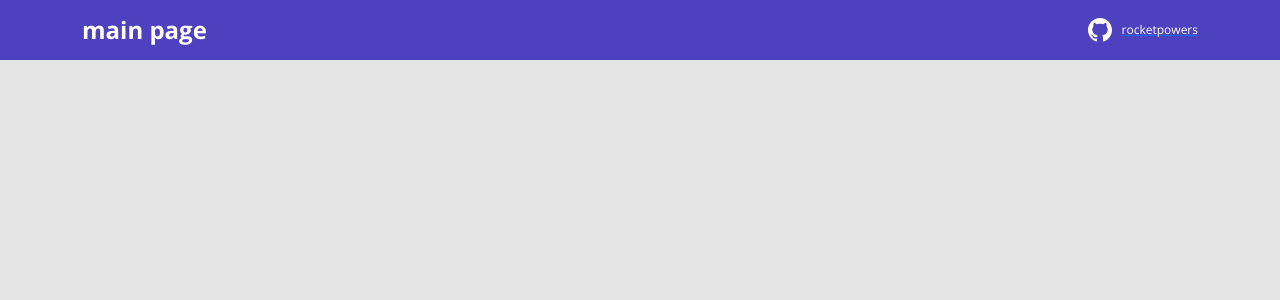
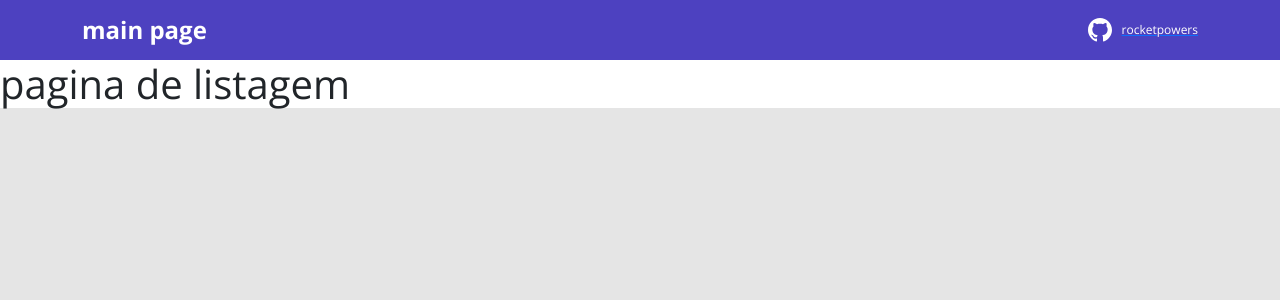
Before and after one commit to rocketpowers/dsMoovie, a React (Create React App) app in the folder frontend/: page / in a window 1280 px wide. Shown: the top 300 px of the page. Built offline with nearby package versions, Linux system fonts and the light colour scheme.

Commit message:
routers created

```diff
--- a/frontend/package.json
+++ b/frontend/package.json
@@ -10,9 +10,11 @@
     "@types/node": "^16.7.13",
     "@types/react": "^17.0.20",
     "@types/react-dom": "^17.0.9",
+    "@types/react-router-dom": "5.3.2",
     "bootstrap": "5.1.3",
     "react": "^17.0.2",
     "react-dom": "^17.0.2",
+    "react-router-dom": "6.2.1",
     "react-scripts": "5.0.0",
     "typescript": "^4.4.2",
     "web-vitals": "^2.1.0"
--- a/frontend/src/App.tsx
+++ b/frontend/src/App.tsx
@@ -1,13 +1,24 @@
-import Navbar from "./components/Navbar";
+import {
+    BrowserRouter,
+    Routes,
+    Route
+  } from "react-router-dom";
+  import Listing from 'pages/Listing';
+  import Form from 'pages/Form';
+  import Navbar from "components/Navbar";
 
+  function App() {
+    return (
+      <BrowserRouter>
+        <Navbar />
+        <Routes>
+          <Route path="/" element={<Listing />} />
+          <Route path="/form">
+            <Route path=":movieId" element={<Form />} />
+          </Route>
+        </Routes>
+      </BrowserRouter>
+    );
+  }
 
-
-function App() {
-return (
-
-<Navbar/>
-);
-
-}
-
-export default App;
+  export default App;
--- /dev/null
+++ b/frontend/src/pages/Form/index.tsx
@@ -0,0 +1,5 @@
+function Form() {
+  return <h1>pagina de formulario</h1>;
+}
+
+export default Form;
--- /dev/null
+++ b/frontend/src/pages/Listing/index.tsx
@@ -0,0 +1,5 @@
+function Listing() {
+  return <h1>pagina de listagem</h1>;
+}
+
+export default Listing;
```
Also changed, not shown: 1 other file (tests, documents, lock files or other folders).
